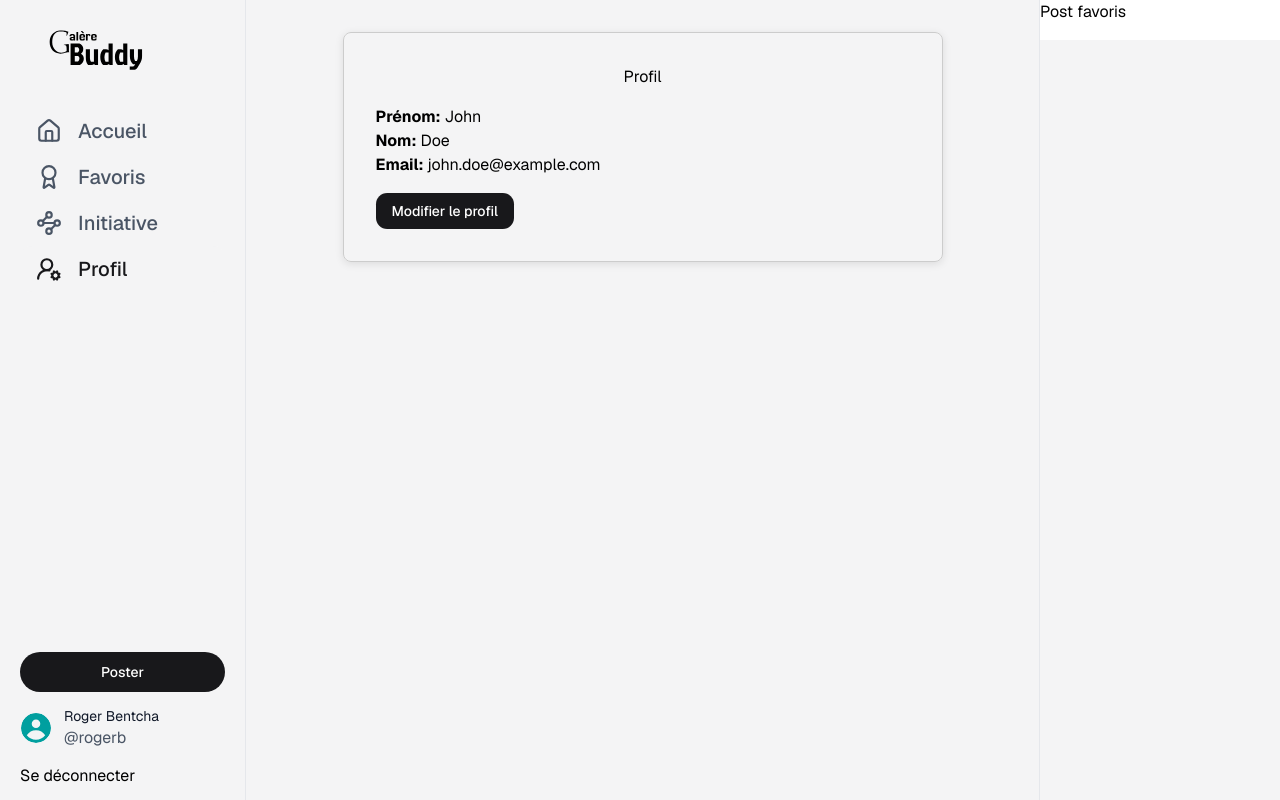
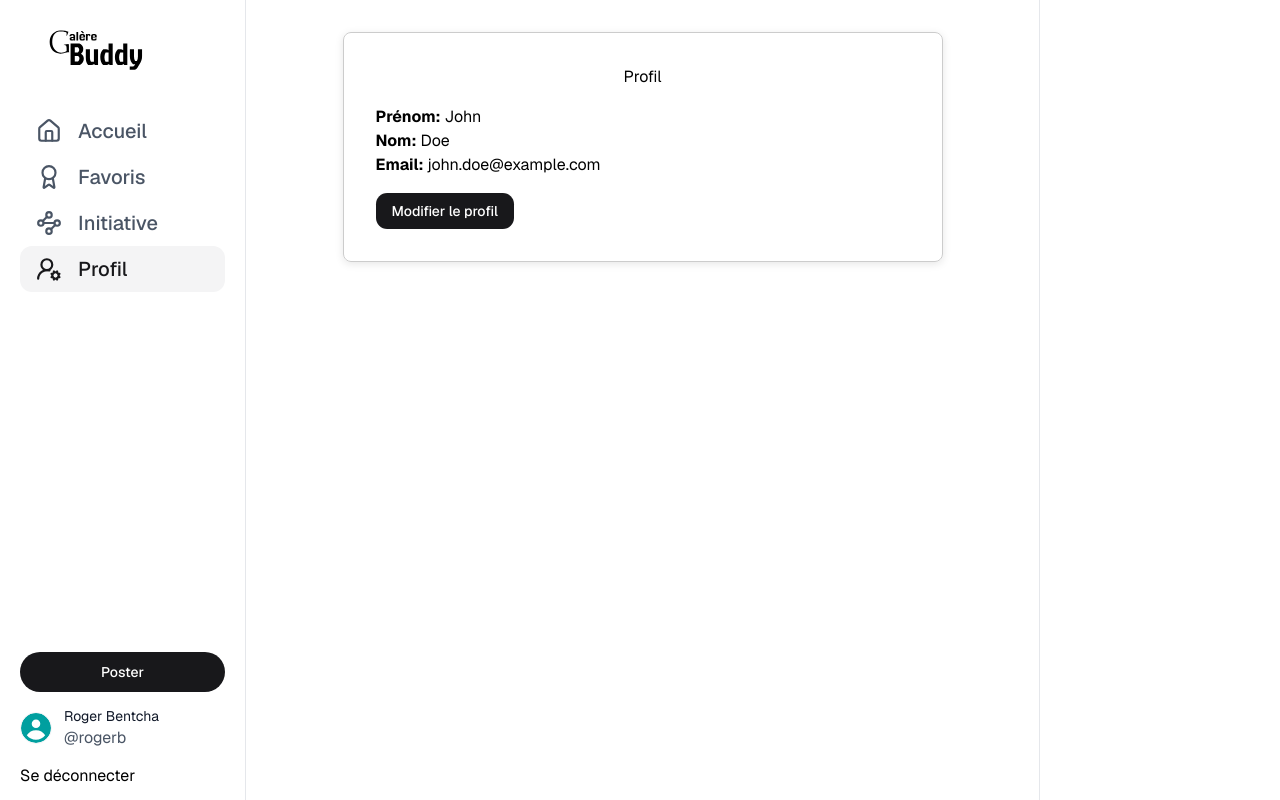
Before and after one commit to thomashuynh795/esgi_year_4_hackathon_galere_buddy, a Next.js app in the folder frontend/: page /dashboard/profil in a window 1280 px wide. Built offline with nearby package versions, Linux system fonts and the light colour scheme.

Commit message:
little push

```diff
--- a/frontend/src/ui/atoms/ButtonIcon/ButtonIcon.tsx
+++ b/frontend/src/ui/atoms/ButtonIcon/ButtonIcon.tsx
@@ -27,7 +27,8 @@ export function ButtonIcon(props: ButtonIconProps) {
     ...rest
   } = props;
   const cn = classNames(
-    { "!rounded-full": rounded },
+    "cursor-pointer",
+    { "!rounded-full ": rounded },
     "text-gray-700 flex items-center justify-center ",
     { "rounded-lg bg-zinc-800 text-white hover:bg-zinc-900 shadow-button": variant === "primary" },
     { "rounded-lg bg-white text-gray-700 hover:bg-gray-100 shadow-button": variant === "secondary" },
--- a/frontend/src/ui/layouts/AppLayout/AppLayout.tsx
+++ b/frontend/src/ui/layouts/AppLayout/AppLayout.tsx
@@ -11,7 +11,7 @@ interface AppLayoutProps extends React.ComponentProps<"div"> {
 
 export function AppLayout(props: AppLayoutProps) {
   const { children, className, links, ...rest } = props;
-  const cn = classNames("w-full h-full flex flex-row bg-zinc-100 pt-[61px] md:pt-0", className);
+  const cn = classNames("w-full h-full flex flex-row bg-white pt-[61px] md:pt-0", className);
 
   return (
     <section className={cn} {...rest}>
@@ -30,13 +30,13 @@ export function AppLayout(props: AppLayoutProps) {
       </section>
 
       <section className={"hidden lg:inline-block w-full max-w-60 h-full"}>
-        <section
+        {/* <section
           className={
             "w-full h-full"
           }
         >
           <ScrollView><div className="bg-white h-10">Post favoris</div></ScrollView>
-        </section>
+        </section> */}
       </section>
     </section>
   );
--- a/frontend/src/ui/organisms/Post/Post.tsx
+++ b/frontend/src/ui/organisms/Post/Post.tsx
@@ -106,7 +106,7 @@ export function Post(props: PostProps) {
                     level={4}
                     className=" absolute -top-1/7 right-0 font-bold text-[10px] uppercase py-1 px-3 rounded-md bg-zinc-800 text-zinc-50"
                   >
-                    Lesson
+                    Leçon
                   </Heading>
                   <Text className="text-gray-800 font-medium">
                     {post.lesson}
@@ -128,7 +128,7 @@ export function Post(props: PostProps) {
                 justify={"space-between"}
               >
                 <Stack direction="row" align="center" gapx={14} className="">
-                  <Stack direction="row" align="center" justify="center">
+                  <Stack direction="row" align="center" justify="center" className="bg-white px-2 rounded-md">
                     <ButtonIcon
                       size={"sm"}
                       variant="ghost"
@@ -138,27 +138,21 @@ export function Post(props: PostProps) {
                     <Text className="text-sm">32</Text>
                   </Stack>
 
+                  <Stack direction="row">
                     <ButtonIcon
                       size={"sm"}
                       variant="secondary"
                       className="flex"
-                    icon={<Bookmark />}
+                      icon={<Bookmark size={36} />}
                     ></ButtonIcon>
+                  </Stack>
 
-                  <Stack
-                    direction="row"
-                    align="center"
-                    justify="center"
-                    className="w-full"
-                  >
                   <ButtonIcon
                     size={"sm"}
                     variant="secondary"
                     className="flex"
                     icon={<MessageCircle />}
                   ></ButtonIcon>
-                    <Text className="text-sm">Commentaires</Text>
-                  </Stack>
                 </Stack>
 
                 <Button
@@ -178,7 +172,7 @@ export function Post(props: PostProps) {
 function getMediaType(url: string): "image" | "video" | "gif" {
   // Extraction de l'extension du fichier
   const extension = url.split(".").pop()?.toLowerCase();
-  console.log(extension)
+  console.log(extension);
   if (!extension) return "image";
 
   // Définition des types de média
@@ -198,16 +192,15 @@ function Media(props: { src: string }) {
   const type = getMediaType(src);
   let content;
 
-  console.log(type)
-
   switch (type) {
     case "video":
-      content = <video src={src} autoPlay={true} loop className="w-full h-full" muted/>;
+      content = (
+        <video src={src} autoPlay={true} loop className="w-full h-full" muted />
+      );
       break;
     default:
       content = <img src={src} alt="" className="w-full h-full" />;
   }
 
-
   return <div className="overflow-hidden rounded-2xl">{content}</div>;
 }
```
Lines whose indentation alone changed are shown as unchanged.
